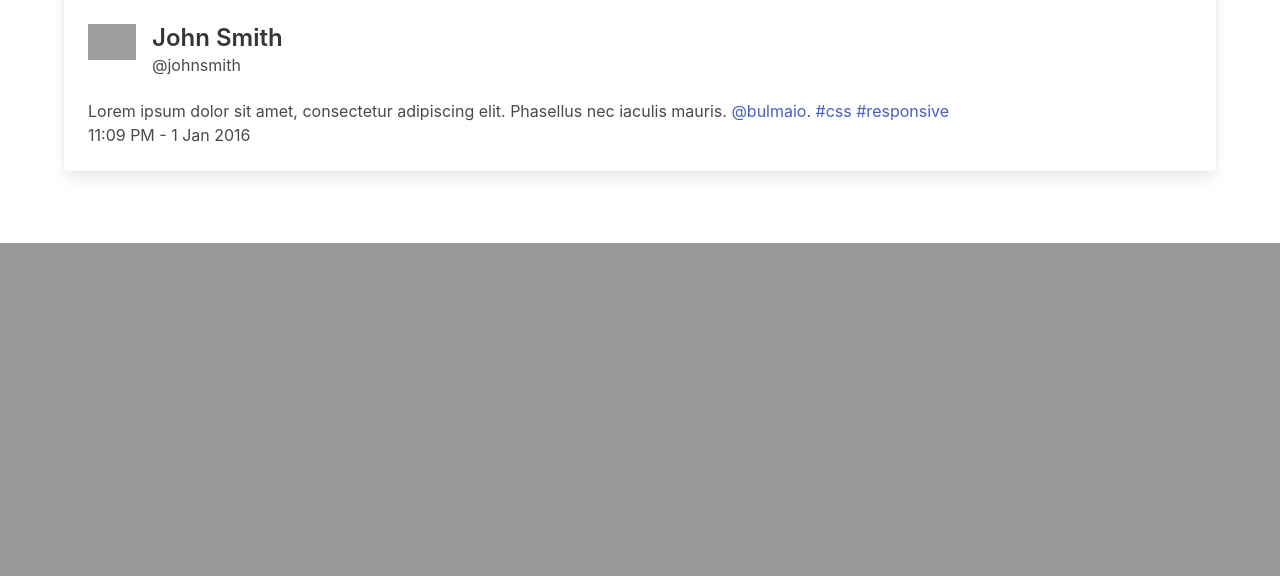
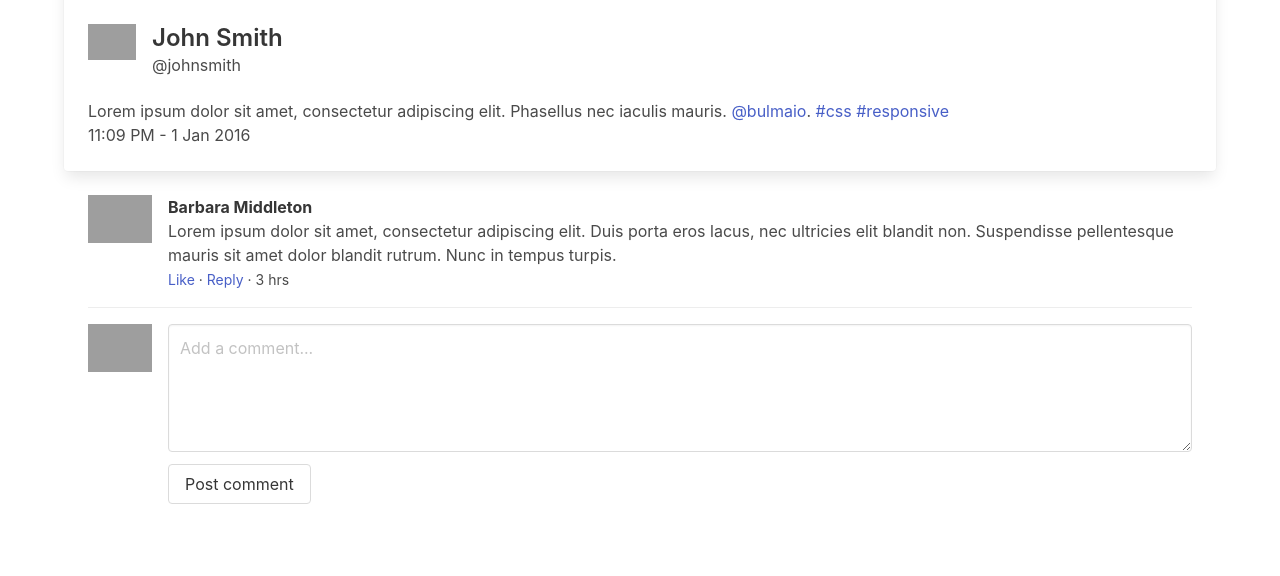
Before and after one commit to jpzambranoleon/Instagram-Clone, a Django app: template app/templates/app/post_detail.html in a window 1280 px wide. Shown: the part 964-1540 px from the top of the page. Before the commit the page ends 1207 px from the top, so only its background shows below. Run offline with Django 3.2, Linux system fonts and the light colour scheme; the template is opened without the code that fills it, so the values that code supplies are empty; grey boxes are pictures that could not be loaded.

Commit message:
updated post_detail.html

```diff
--- a/app/templates/app/post_detail.html
+++ b/app/templates/app/post_detail.html
@@ -112,7 +112,46 @@
               </div>
             </div>
 
-            <br>
+            <div class="card-content">
+                <article class="media">
+                    <figure class="media-left">
+                    <p class="image is-64x64">
+                        <img src="https://bulma.io/images/placeholders/128x128.png">
+                    </p>
+                    </figure>
+                    <div class="media-content">
+                        <div class="content">
+                            <p>
+                            <strong>Barbara Middleton</strong>
+                            <br>
+                            Lorem ipsum dolor sit amet, consectetur adipiscing elit. Duis porta eros lacus, nec ultricies elit blandit non. Suspendisse pellentesque mauris sit amet dolor blandit rutrum. Nunc in tempus turpis.
+                            <br>
+                            <small><a>Like</a> · <a>Reply</a> · 3 hrs</small>
+                            </p>
+                        </div>
+                    </div>
+                </article>
+
+                <article class="media">
+                    <figure class="media-left">
+                    <p class="image is-64x64">
+                        <img src="https://bulma.io/images/placeholders/128x128.png">
+                    </p>
+                    </figure>
+                    <div class="media-content">
+                        <div class="field">
+                            <p class="control">
+                            <textarea class="textarea" placeholder="Add a comment..."></textarea>
+                            </p>
+                        </div>
+                        <div class="field">
+                            <p class="control">
+                            <button class="button">Post comment</button>
+                            </p>
+                        </div>
+                    </div>
+                </article>
+            </div>
 
 
 
```
